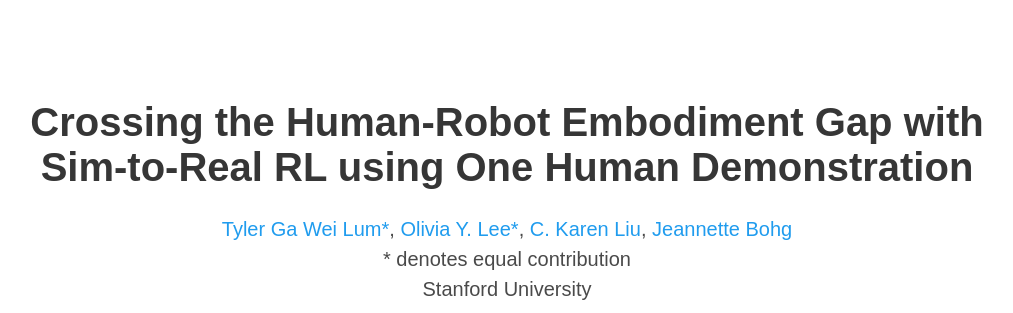
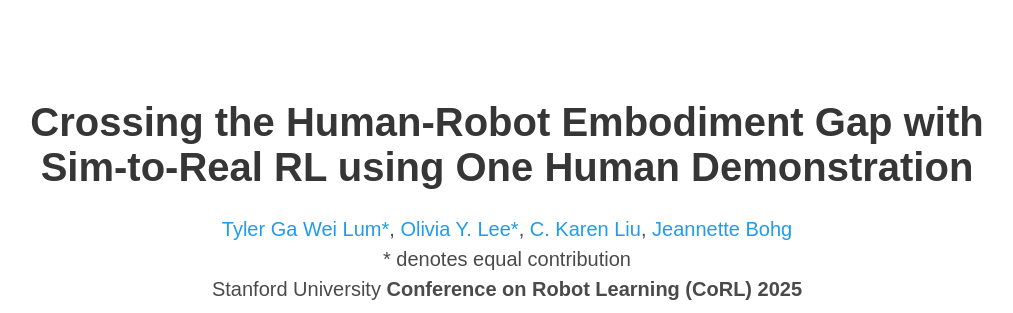
Before and after one commit to human2sim2robot/human2sim2robot.github.io, a plain HTML site: page index.html in a window 1280 px wide. Shown: the top 313 px of the page, without its empty margins (133-1146 px from the left). Drawn offline with nearby package versions, Linux system fonts and the light colour scheme; some icons are missing; a web font is replaced by a local one.

Commit message:
update 8/13

```diff
--- a/index.html
+++ b/index.html
@@ -71,6 +71,7 @@
             <div class="is-size-5 publication-authors">
               <span class="author-block">* denotes equal contribution</span> <br>
               <span class="author-block">Stanford University</span>
+              <span class="author-block"><b>Conference on Robot Learning (CoRL) 2025</b></span>
             </div>
 
             <div class="column has-text-centered">
```
